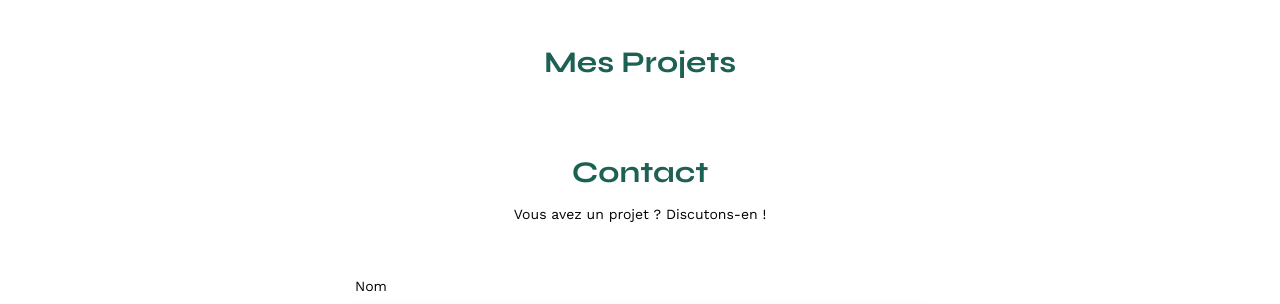
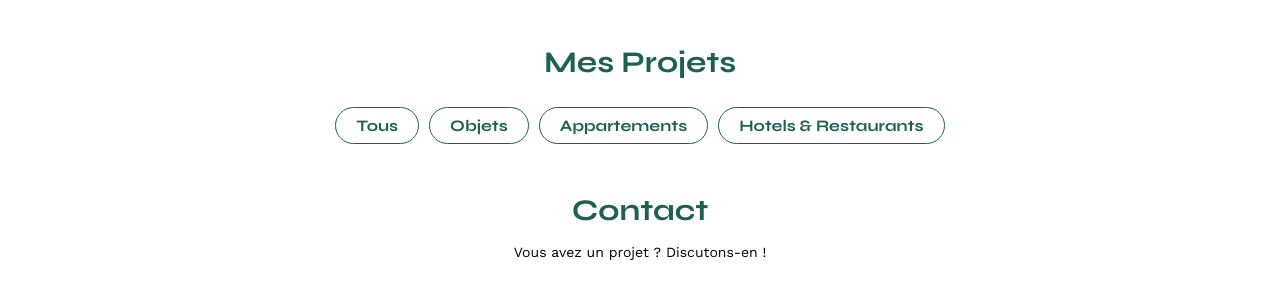
Before and after one commit to Eh-Dev-sly/SOPHIE-BLUEL-Projet-3-, a plain HTML site: page FrontEnd/index.html in a window 1280 px wide. Shown: the part 488-792 px from the top of the page. Drawn offline with nearby package versions, Linux system fonts and the light colour scheme; no server answers.

Commit message:
Add filter's buttons in HTML & CSS

```diff
--- a/FrontEnd/assets/style.css
+++ b/FrontEnd/assets/style.css
@@ -121,10 +121,47 @@ li:hover {
 #introduction p {
 	margin-bottom: 0.5em;
 }
+#portfolio{
+	display: flex;
+	flex-direction: column;
+	margin: auto;
+	width: 100%;
+	align-items: center;
+}
 #portfolio h2 {
 	text-align: center;
 	margin-bottom: 1em;
 }
+
+.filter {
+	display: flex;
+	width: fit-content;
+	justify-content: center;
+	gap: 10px;
+	margin-bottom: 51px;
+	flex-wrap: wrap;
+}
+.filter button {
+  font-family: 'Syne';
+  font-size: 16px;
+  font-weight: 700;
+  color: #1D6154;
+  background-color: transparent;
+  border: 1px solid #1D6154;
+  padding: 10px 20px;
+  border-radius: 60px;
+  height: 37px;
+  display: flex;
+  align-items: center;
+  justify-content: center;
+}
+.filter button:hover {
+  background-color: #1D6154;
+  color: white;
+  cursor: pointer;
+  transition: all 0.2s ease;
+}
+
 .gallery {
 	width: 100%;
 	display: grid;
--- a/FrontEnd/index.html
+++ b/FrontEnd/index.html
@@ -36,6 +36,12 @@
 	</section>
 	<section id="portfolio">
 		<h2>Mes Projets</h2>
+		<div class="filter">
+			<button class="btn_all">Tous</button>
+			<button class="btn_objects">Objets</button>
+			<button class="btn_appartements">Appartements</button>
+			<button class="btn_hotels-restaurants">Hotels & Restaurants</button>
+		</div>
 		<div class="gallery">
 			<!-- <figure>
 				<img src="assets/images/abajour-tahina.png" alt="Abajour Tahina">
--- a/FrontEnd/js/app.js
+++ b/FrontEnd/js/app.js
@@ -9,7 +9,7 @@ async function getWorks () {
     }
 
     const works = await response.json();
-    console.log(works, "test123");
+    console.log(works);
     for (let i = 0; i < works.length ; i++) {
         figureWork(works[i]);
     }
```
